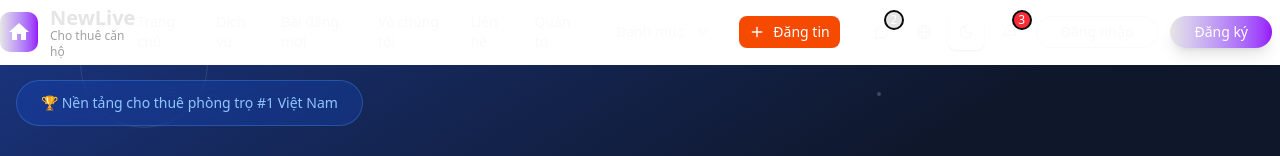
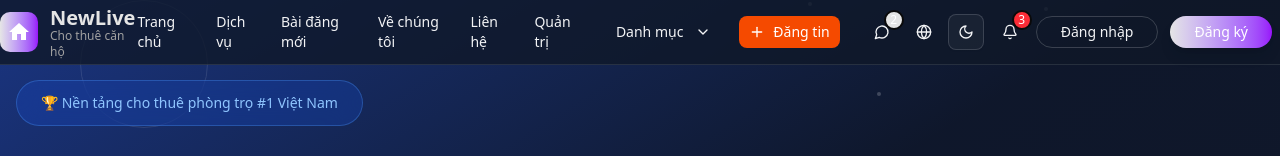
Before and after one commit to nguyentay52636/Room-frontend, a React (Vite) app: page / in a window 1280 px wide. Shown: the top 156 px of the page. Built offline with nearby package versions, Linux system fonts and the light colour scheme.

Commit message:
fix header dark and light mode

```diff
--- a/src/components/Header/Header.tsx
+++ b/src/components/Header/Header.tsx
@@ -32,10 +32,14 @@ export function Header() {
   ]
   return (
     <header
-      className={`fixed flex justify-center bg-white  border-b top-0 left-0 right-0 z-50 transition-all duration-500 ${isScrolled ? "bg-white backdrop-blur-lg shadow-lg border-b border-gray-200/50" : "bg-transparent"
-        }`}
+      className={`fixed  bg-white  flex justify-center border-b top-0 left-0 right-0 z-50 transition-all duration-500
+    ${isScrolled
+          ? "bg-white dark:bg-gray-900 backdrop-blur-lg shadow-lg border-b border-gray-200/50 dark:border-gray-700"
+          : "bg-transparent dark:bg-gray-900/80"
+        }`
+      }
     >
-      <div className="container flex h-16 items-center justify-between">
+      <div className="container flex h-16 items-center justify-between text-gray-900 dark:text-gray-100">
         {/* Logo */}
         <HeaderLogo />
         {/* Desktop Navigation */}
```
